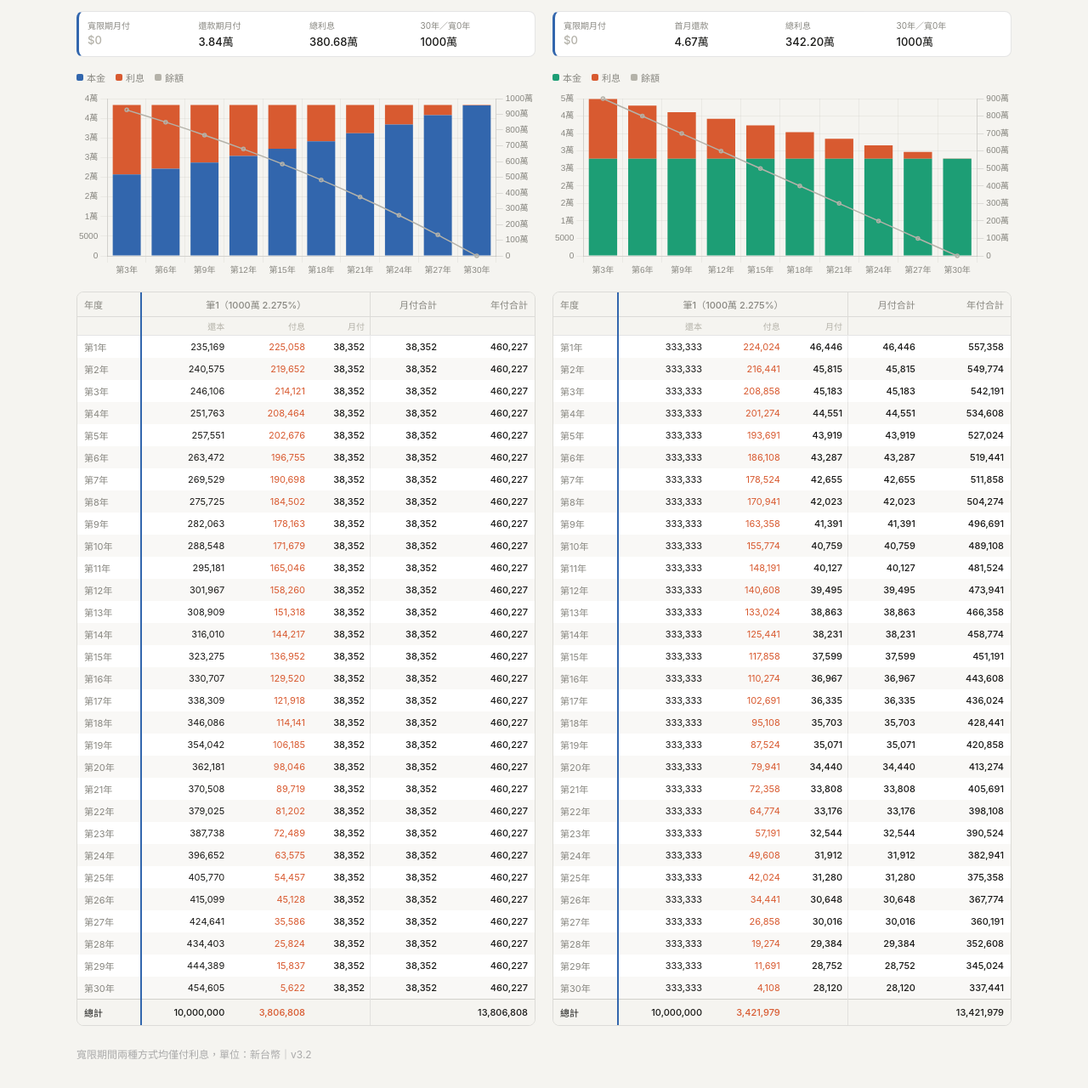
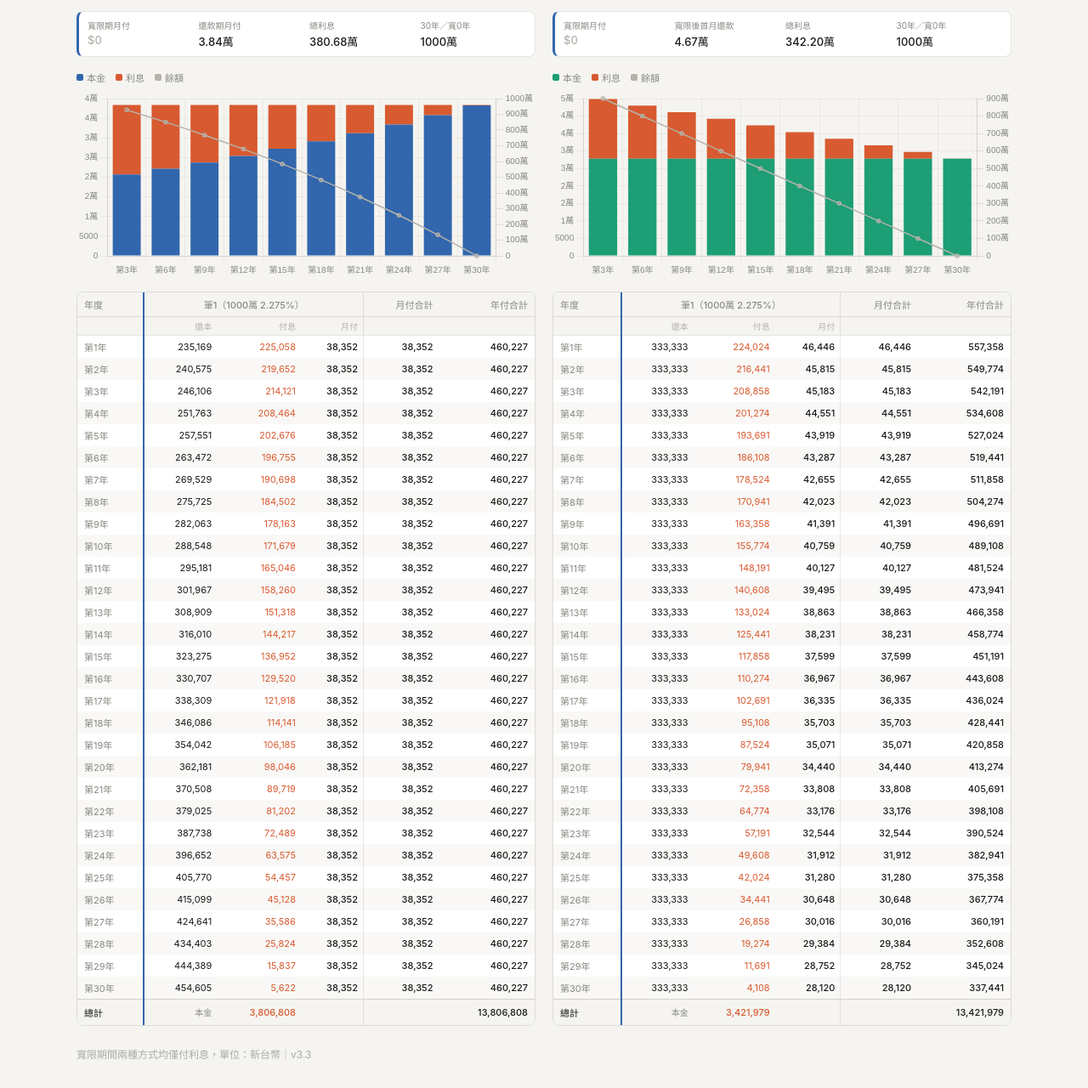
Before and after one commit to RechalWu/loancalculator, a plain HTML site: page index.html in a window 1280 px wide. Shown: the part 448-1728 px from the top of the page at 85% size. Drawn offline with nearby package versions, Linux system fonts and the light colour scheme.

Commit message:
Add files via upload

```diff
--- a/index.html
+++ b/index.html
@@ -3,13 +3,14 @@
 <head>
   <meta charset="UTF-8">
   <meta name="viewport" content="width=device-width, initial-scale=1.0">
-  <title>房貸試算工具 v3.2</title>
+  <title>房貸試算工具 v3.3</title>
   <script src="https://cdnjs.cloudflare.com/ajax/libs/Chart.js/4.4.1/chart.umd.js"></script>
   <style>
+    :root { color-scheme: light only; }
     *, *::before, *::after { box-sizing: border-box; margin: 0; padding: 0; }
     body {
       font-family: -apple-system, BlinkMacSystemFont, 'Segoe UI', 'Noto Sans TC', sans-serif;
-      background: #f5f4f0; color: #1a1a18; min-height: 100vh; padding: 2rem 1rem;
+      background: #f5f4f0 !important; color: #1a1a18 !important; min-height: 100vh; padding: 2rem 1rem;
     }
     .container { max-width: 1100px; margin: 0 auto; }
     h1 { font-size: 22px; font-weight: 500; margin-bottom: 0.25rem; color: #1a1a18; }
@@ -153,7 +154,7 @@
 
   </div>
 
-  <p class="footer-note">寬限期間兩種方式均僅付利息，單位：新台幣｜v3.2</p>
+  <p class="footer-note">寬限期間兩種方式均僅付利息，單位：新台幣｜v3.3</p>
 </div>
 
 <script>
@@ -203,14 +204,15 @@ function calcPP(principal, annualRate, totalYears, graceYears) {
   const fixedPrin = amortMonths > 0 ? principal / amortMonths : 0;
   for (let mo = 1; mo <= graceMonths; mo++) {
     const intPart = balance * r;
-    schedule.push({ principal: 0, interest: intPart, balance, monthly: intPart });
+    schedule.push({ principal: 0, interest: intPart, balance, monthly: intPart, grace: true });
   }
   for (let mo = graceMonths + 1; mo <= totalMonths; mo++) {
     const intPart = balance * r;
     balance = Math.max(0, balance - fixedPrin);
-    schedule.push({ principal: fixedPrin, interest: intPart, balance, monthly: fixedPrin + intPart });
+    schedule.push({ principal: fixedPrin, interest: intPart, balance, monthly: fixedPrin + intPart, grace: false });
   }
-  const firstMonthly = fixedPrin + principal * r
+  const afterGrace = schedule.find(m => !m.grace);
+  const firstMonthly = afterGrace ? afterGrace.monthly : (fixedPrin + principal * r);
   return { schedule, firstMonthly, graceMonthly: graceYears > 0 ? principal * r : 0, fixedPrin };
 }
 
@@ -313,7 +315,7 @@ function buildPerLoanCards(containerId, results, type) {
     c.style.cssText = 'display:grid;grid-template-columns:repeat(4,minmax(0,1fr));gap:6px;padding:8px 10px;border:0.5px solid rgba(0,0,0,0.1);border-radius:8px;border-left:3px solid '+color+';background:#fff;';
     c.innerHTML = `
       <div><p style="font-size:10px;color:#888780;margin:0 0 2px;">寬限期月付</p><p style="font-size:13px;font-weight:500;margin:0;color:${loan.grace===0?'#b4b2a9':'#1a1a18'};">${loan.grace===0?'$0':fmtM(loan.graceMonthly)}</p></div>
-      <div><p style="font-size:10px;color:#888780;margin:0 0 2px;">${type==='pi'?'還款期月付':'首月還款'}</p><p style="font-size:13px;font-weight:500;margin:0;color:#1a1a18;">${type==='pi'?fmtM(loan.amortMonthly):fmtM(loan.firstMonthly)}</p></div>
+      <div><p style="font-size:10px;color:#888780;margin:0 0 2px;">${type==='pi'?'還款期月付':'寬限後首月還款'}</p><p style="font-size:13px;font-weight:500;margin:0;color:#1a1a18;">${type==='pi'?fmtM(loan.amortMonthly):fmtM(loan.firstMonthly)}</p></div>
       <div><p style="font-size:10px;color:#888780;margin:0 0 2px;">總利息</p><p style="font-size:13px;font-weight:500;margin:0;color:#1a1a18;">${fmtWan(loan.totalInterest)}</p></div>
       <div><p style="font-size:10px;color:#888780;margin:0 0 2px;">${loan.years}年／寬${loan.grace}年</p><p style="font-size:13px;font-weight:500;margin:0;color:#1a1a18;">${loan.principalWan}萬</p></div>`;
     container.appendChild(c);
@@ -327,7 +329,7 @@ function buildPerLoanCards(containerId, results, type) {
   thead.innerHTML = `<tr style="background:#f5f4f0;">
     <th style="font-size:10px;font-weight:500;color:#888780;padding:6px 8px;text-align:left;border-bottom:0.5px solid rgba(0,0,0,0.1);">筆</th>
     <th style="font-size:10px;font-weight:500;color:#888780;padding:6px 8px;text-align:right;border-bottom:0.5px solid rgba(0,0,0,0.1);">寬限月付</th>
-    <th style="font-size:10px;font-weight:500;color:#888780;padding:6px 8px;text-align:right;border-bottom:0.5px solid rgba(0,0,0,0.1);">${type==='pi'?'還款期月付':'首月還款'}</th>
+    <th style="font-size:10px;font-weight:500;color:#888780;padding:6px 8px;text-align:right;border-bottom:0.5px solid rgba(0,0,0,0.1);">${type==='pi'?'還款期月付':'寬限後首月還款'}</th>
     <th style="font-size:10px;font-weight:500;color:#888780;padding:6px 8px;text-align:right;border-bottom:0.5px solid rgba(0,0,0,0.1);">總利息</th>
     <th style="font-size:10px;font-weight:500;color:#888780;padding:6px 8px;text-align:right;border-bottom:0.5px solid rgba(0,0,0,0.1);">年限／寬限</th>
   </tr>`;
@@ -404,7 +406,7 @@ function buildYearlyTable(results, maxYears, tableId) {
   for (let i=0;i<n;i++) {
     const c=COLORS[i%COLORS.length];
     grand+=results[i].totalPaid;
-    totalCols+=`<td style="padding:7px 6px;text-align:right;font-weight:500;color:#1a1a18;border-top:0.5px solid rgba(0,0,0,0.15);border-left:2px solid ${c};white-space:nowrap;">${fmtN(results[i].principal)}</td>
+    totalCols+=`<td style="padding:7px 6px;text-align:right;font-size:10px;font-weight:500;color:#888780;border-top:0.5px solid rgba(0,0,0,0.15);border-left:2px solid ${c};white-space:nowrap;">本金</td>
                 <td style="padding:7px 6px;text-align:right;font-weight:500;color:#d85a30;border-top:0.5px solid rgba(0,0,0,0.15);white-space:nowrap;">${fmtN(results[i].totalInterest)}</td>
                 <td style="padding:7px 6px;border-top:0.5px solid rgba(0,0,0,0.15);"></td>`;
   }
```
